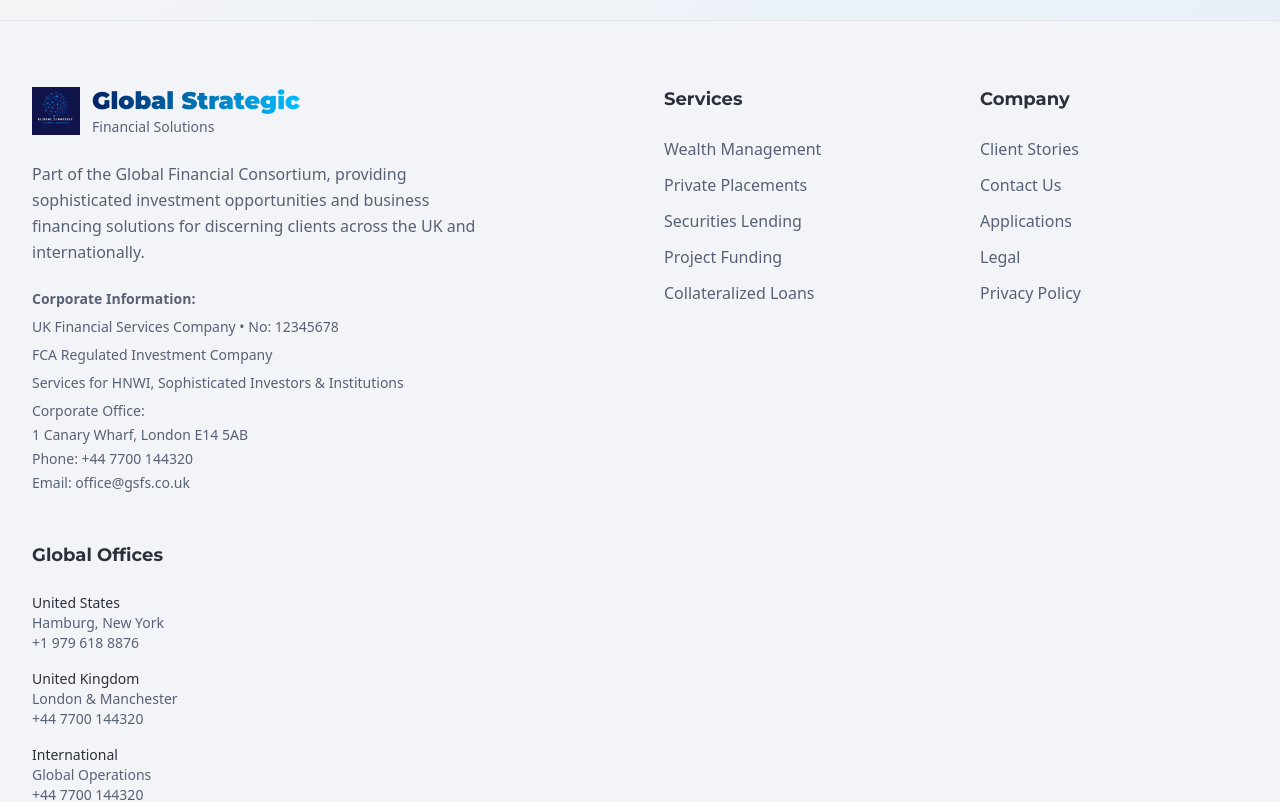
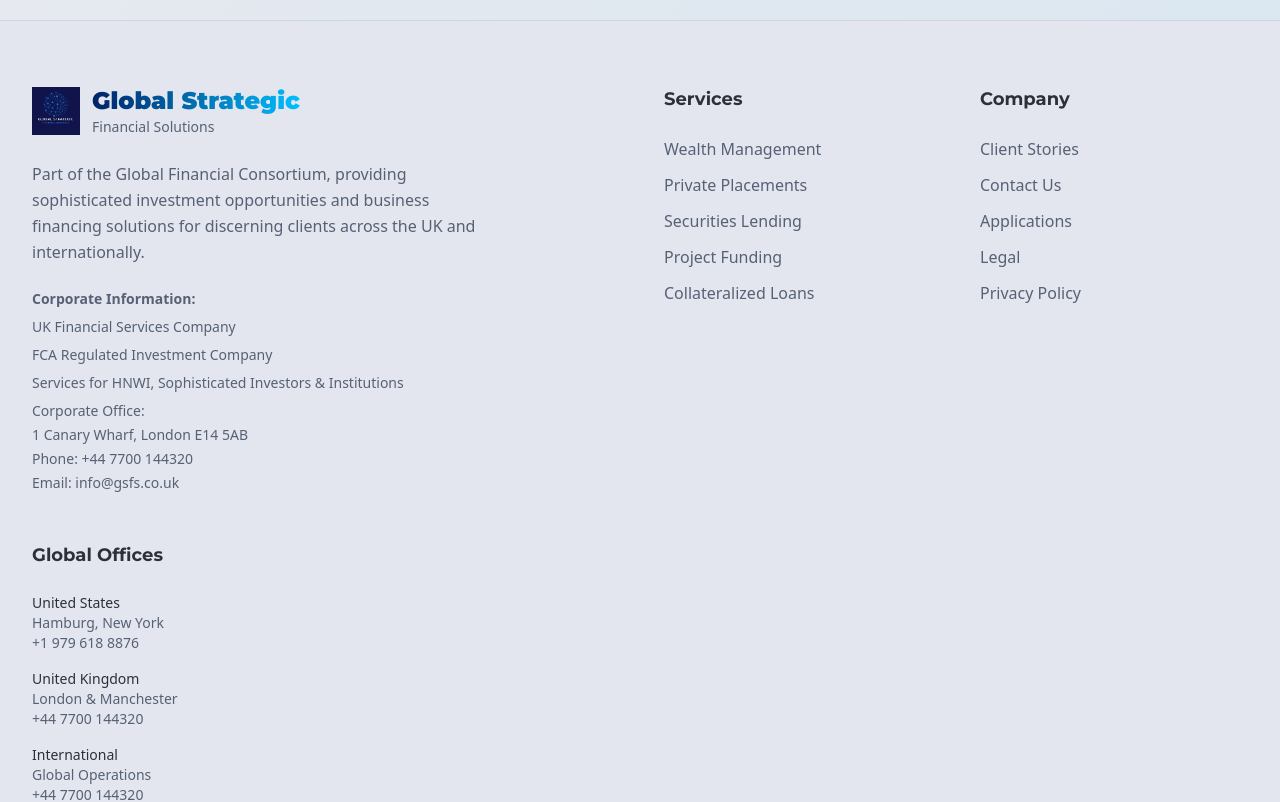
Before and after one commit to Punkin199573/gisifis, a Next.js app: page /loans in a window 1280 px wide. Shown: the part 3978-4780 px from the top of the page. Built offline with nearby package versions, Linux system fonts and the light colour scheme.

Commit message:
feat: update company info and UI with deeper colors
Replace "Delaware" with "London", remove company numbers, update email addresses, and darken UI background.

#VERCEL_SKIP

Co-authored-by: null <143465572+Punkin199573@users.noreply.github.com>

```diff
--- a/app/contact/page.tsx
+++ b/app/contact/page.tsx
@@ -34,7 +34,7 @@ export default function ContactPage() {
       country: "United States",
       address: "3123 CloverBank Road, Hamburg, NY 14075",
       phone: "+1 979 618 8876",
-      email: "newyork@gsfs.co.uk",
+      email: "info@gsfs.co.uk",
       timezone: "EST (UTC-5)",
       hours: "9:00 AM - 6:00 PM",
       icon: Building2,
@@ -44,7 +44,7 @@ export default function ContactPage() {
       country: "United Kingdom",
       address: "1 Canary Wharf, London E14 5AB",
       phone: "+44 7700 144320",
-      email: "london@gsfs.co.uk",
+      email: "info@gsfs.co.uk",
       timezone: "GMT (UTC+0)",
       hours: "9:00 AM - 5:30 PM",
       icon: Building2,
@@ -54,7 +54,7 @@ export default function ContactPage() {
       country: "United Arab Emirates",
       address: "Digital Park - Building A1, Silicon Oasis",
       phone: "+44 7700 144320",
-      email: "dubai@gsfs.co.uk",
+      email: "support@gsfs.co.uk",
       timezone: "GST (UTC+4)",
       hours: "9:00 AM - 6:00 PM",
       icon: Building2,
--- a/app/globals.css
+++ b/app/globals.css
@@ -5,24 +5,24 @@
 @layer base {
   :root {
     /* Updated to match the new GSFS logo's blue network theme with sophisticated navy and cyan colors */
-    --background: 220 20% 96%; /* Changed from pure white to very light blue-gray */
+    --background: 220 25% 92%; /* Made background darker from 96% to 92% */
     --foreground: 220 15% 20%;
-    --card: 0 0% 100%;
+    --card: 220 15% 98%; /* Added slight blue tint to cards */
     --card-foreground: 220 15% 20%;
-    --popover: 0 0% 100%;
+    --popover: 220 15% 98%;
     --popover-foreground: 220 15% 20%;
     --primary: 220 100% 20%; /* Deep Navy Blue matching logo background */
     --primary-foreground: 0 0% 100%;
     --secondary: 195 100% 50%; /* Bright Cyan matching logo network lines */
     --secondary-foreground: 220 100% 20%;
-    --muted: 220 20% 95%; /* Very light blue-gray */
+    --muted: 220 25% 88%; /* Made muted areas darker from 95% to 88% */
     --muted-foreground: 220 15% 40%;
     --accent: 195 100% 50%; /* Bright Cyan accent */
     --accent-foreground: 220 100% 20%;
     --destructive: 0 84% 60%;
     --destructive-foreground: 0 0% 100%;
-    --border: 220 20% 90%;
-    --input: 0 0% 100%;
+    --border: 220 25% 85%; /* Made borders more visible */
+    --input: 220 10% 99%;
     --ring: 195 100% 50%;
     --chart-1: 220 100% 20%;
     --chart-2: 195 100% 50%;
@@ -30,13 +30,13 @@
     --chart-4: 185 100% 45%;
     --chart-5: 200 100% 40%;
     --radius: 0.5rem;
-    --sidebar: 0 0% 100%;
+    --sidebar: 220 15% 98%;
     --sidebar-foreground: 220 15% 20%;
     --sidebar-primary: 220 100% 20%;
     --sidebar-primary-foreground: 0 0% 100%;
     --sidebar-accent: 195 100% 50%;
     --sidebar-accent-foreground: 220 100% 20%;
-    --sidebar-border: 220 20% 90%;
+    --sidebar-border: 220 25% 85%;
     --sidebar-ring: 195 100% 50%;
 
     /* Added proper font family variables to match layout.tsx */
@@ -87,10 +87,10 @@
 
   body {
     @apply bg-background text-foreground;
-    /* Added subtle gradient background pattern */
-    background-image: radial-gradient(circle at 25% 25%, hsl(220 25% 94%) 0%, transparent 50%),
-      radial-gradient(circle at 75% 75%, hsl(195 35% 95%) 0%, transparent 50%),
-      linear-gradient(135deg, hsl(220 20% 96%) 0%, hsl(210 25% 94%) 100%);
+    /* Enhanced gradient background pattern with deeper colors */
+    background-image: radial-gradient(circle at 25% 25%, hsl(220 30% 88%) 0%, transparent 50%),
+      radial-gradient(circle at 75% 75%, hsl(195 40% 90%) 0%, transparent 50%),
+      linear-gradient(135deg, hsl(220 25% 92%) 0%, hsl(210 30% 88%) 100%);
     background-attachment: fixed;
     min-height: 100vh;
   }
@@ -132,9 +132,9 @@ html {
   @apply bg-primary/40;
 }
 
-/* Added section background variations for visual interest */
+/* Enhanced section background variations with deeper colors */
 .section-alternate {
-  background: linear-gradient(135deg, hsl(220 30% 99%) 0%, hsl(195 20% 98%) 100%);
+  background: linear-gradient(135deg, hsl(220 35% 94%) 0%, hsl(195 25% 92%) 100%);
 }
 
 .section-primary {
@@ -142,5 +142,5 @@ html {
 }
 
 .section-accent {
-  background: linear-gradient(135deg, hsl(195 100% 96%) 0%, hsl(220 30% 98%) 100%);
+  background: linear-gradient(135deg, hsl(195 100% 94%) 0%, hsl(220 35% 92%) 100%);
 }
--- a/app/page.tsx
+++ b/app/page.tsx
@@ -168,7 +168,7 @@ export default function HomePage() {
                 variant="secondary"
                 className="mb-6 px-4 sm:px-6 py-2 text-xs sm:text-sm font-semibold bg-gradient-to-r from-primary/10 to-secondary/10 border-primary/20"
               >
-                GSFS • UK Financial Services • Company No: 12345678
+                GSFS • UK Financial Services • Company
               </Badge>
             </div>
 
@@ -257,7 +257,7 @@ export default function HomePage() {
                 title: "Fiduciary & Trust Services",
                 description:
                   "Comprehensive trust services and fiduciary management with the highest governance standards.",
-                features: ["Delaware Statutory Trust", "Asset Protection", "Estate Planning"],
+                features: ["London Statutory Trust", "Asset Protection", "Estate Planning"],
               },
               {
                 icon: Banknote,
@@ -420,12 +420,11 @@ export default function HomePage() {
               </p>
               <div className="space-y-4 sm:space-y-6">
                 {[
-                  "UK Financial Services Company (No: 12345678)",
+                  "UK Financial Services Company",
                   "FCA Regulated Investment Company with full compliance",
                   "Serving HNWI, Accredited & Sophisticated Investors",
                   "Global operations: UK and international markets",
                   "Banking partnership with HSBC bank",
-                  "Legal counsel: Clifford Chance LLP",
                   "Anti-Money Laundering compliance (UK MLR 2017)",
                 ].map((item, index) => (
                   <div key={index} className="flex items-start gap-3 sm:gap-4">
@@ -546,12 +545,12 @@ export default function HomePage() {
                 {
                   icon: Mail,
                   title: "Email Addresses",
-                  content: "office@gsfs.co.uk (General)\ninfo@gsfs.co.uk (Information)\nsupport@gsfs.co.uk (Support)",
+                  content: "info@gsfs.co.uk (General)\nsupport@gsfs.co.uk (Information)\nsupport@gsfs.co.uk (Support)",
                 },
                 {
                   icon: Building2,
                   title: "Banking & Legal",
-                  content: "Banking: HSBC bank (London)\nLegal: Clifford Chance LLP\nSolicitor: Senior Partner",
+                  content: "Banking: HSBC bank (London)\nSolicitor: Senior Partner",
                 },
               ].map((contact, index) => (
                 <Card key={index} className="p-4 sm:p-6 hover:shadow-lg transition-shadow">
--- a/components/footer.tsx
+++ b/components/footer.tsx
@@ -29,14 +29,14 @@ export default function Footer() {
             </p>
             <div className="text-sm text-muted-foreground space-y-2">
               <p className="font-semibold mb-2">Corporate Information:</p>
-              <p>UK Financial Services Company • No: 12345678</p>
+              <p>UK Financial Services Company</p>
               <p>FCA Regulated Investment Company</p>
               <p>Services for HNWI, Sophisticated Investors & Institutions</p>
               <div className="mt-4 space-y-1">
                 <p className="font-medium">Corporate Office:</p>
                 <p>1 Canary Wharf, London E14 5AB</p>
                 <p>Phone: +44 7700 144320</p>
-                <p>Email: office@gsfs.co.uk</p>
+                <p>Email: info@gsfs.co.uk</p>
               </div>
             </div>
           </div>
@@ -130,7 +130,6 @@ export default function Footer() {
           <div className="grid gap-6 md:grid-cols-2 text-sm text-muted-foreground">
             <div>
               <p className="font-medium text-foreground mb-2">Legal & Compliance</p>
-              <p>Legal Counsel: Clifford Chance LLP</p>
               <p>Solicitor: Senior Partner</p>
               <p>Anti-Money Laundering Compliance (UK MLR 2017)</p>
             </div>
```
